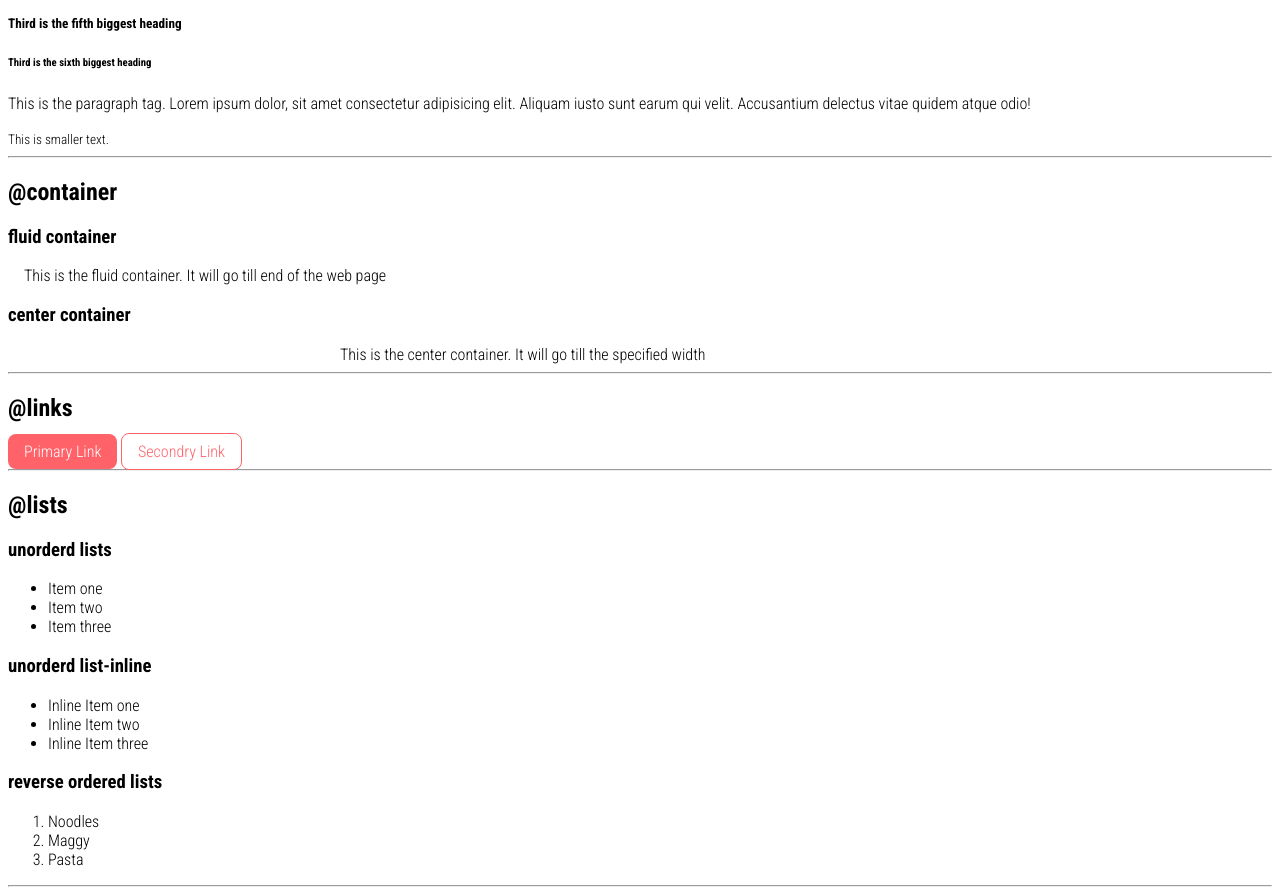
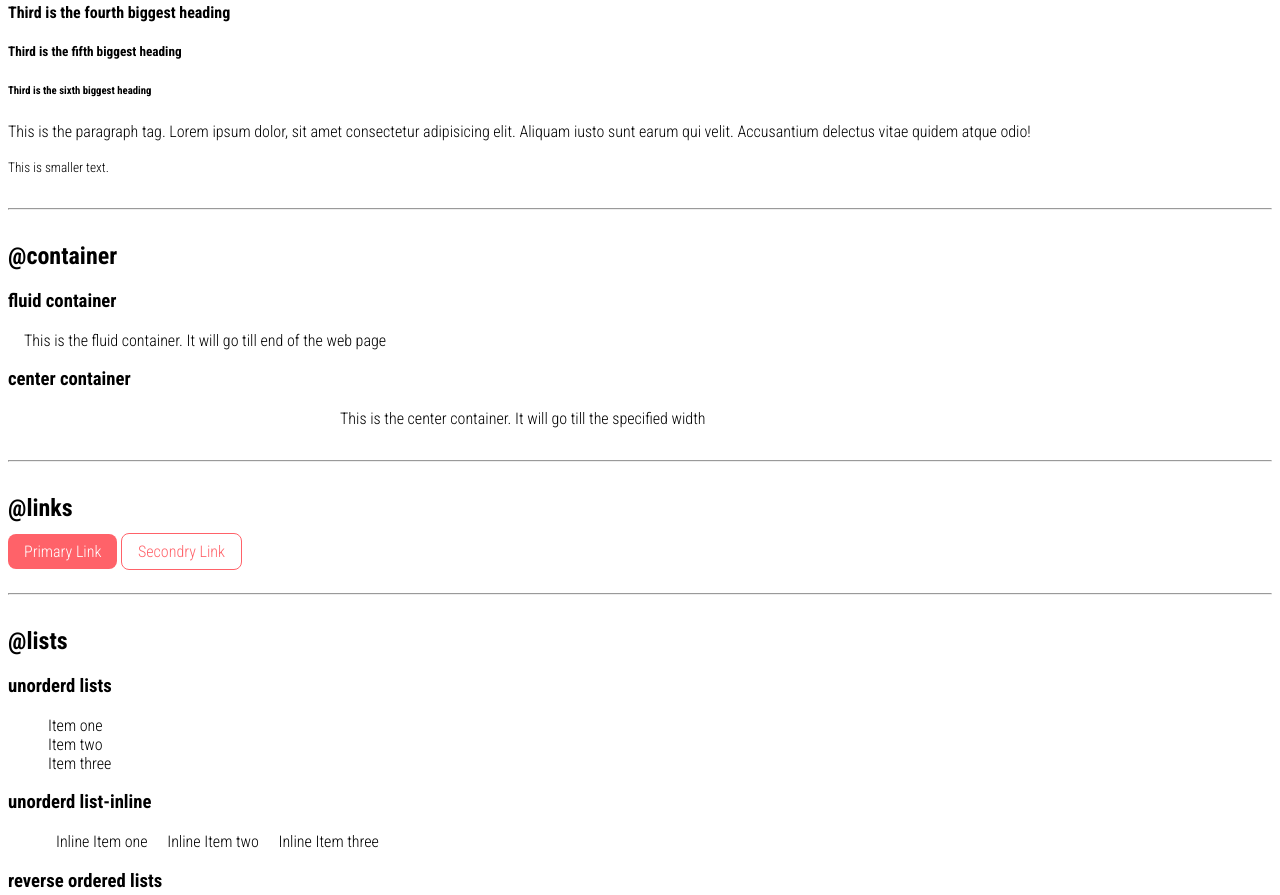
Before and after one commit to KmrAnish04/neogCamp, a plain HTML site: page neogCamp_lesson-3_HTML-CSS/index.html in a window 1280 px wide. Shown: the part 363-1258 px from the top of the page. Drawn offline with Linux system fonts and the light colour scheme.

Commit message:
added some more css to html file

```diff
--- a/neogCamp_lesson-3_HTML-CSS/index.html
+++ b/neogCamp_lesson-3_HTML-CSS/index.html
@@ -56,21 +56,21 @@
     <h2>@lists</h2>
 
     <h3>unorderd lists</h3>
-    <ul>
+    <ul class="list-non-bullet">
         <li>Item one</li>
         <li>Item two</li>
         <li>Item three</li>
     </ul>
 
     <h3>unorderd list-inline</h3>
-    <ul>
-        <li>Inline Item one</li>
-        <li>Inline Item two</li>
-        <li>Inline Item three</li>
+    <ul class="list-non-bullet">
+        <li class="list-item-inline">Inline Item one</li>
+        <li class="list-item-inline">Inline Item two</li>
+        <li class="list-item-inline">Inline Item three</li>
     </ul>
 
     <h3>reverse ordered lists</h3>
-    <ol>
+    <ol reversed>
         <li>Noodles</li>
         <li>Maggy</li>
         <li>Pasta</li>
--- a/neogCamp_lesson-3_HTML-CSS/styles.css
+++ b/neogCamp_lesson-3_HTML-CSS/styles.css
@@ -6,6 +6,10 @@
 
 body{
     font-family: 'Roboto Condensed', sans-serif;
+}
+
+hr {
+    margin: 2rem 0rem;
 }
 
 /* containers */
@@ -36,3 +40,13 @@ body{
     border-radius: 0.5rem;
     border: 1px solid var(--primary-color);
 }
+
+/* lists */
+.list-non-bullet {
+    list-style: none;
+}
+
+.list-item-inline {
+    display: inline;
+    padding: 0rem 0.5rem;
+}
```
